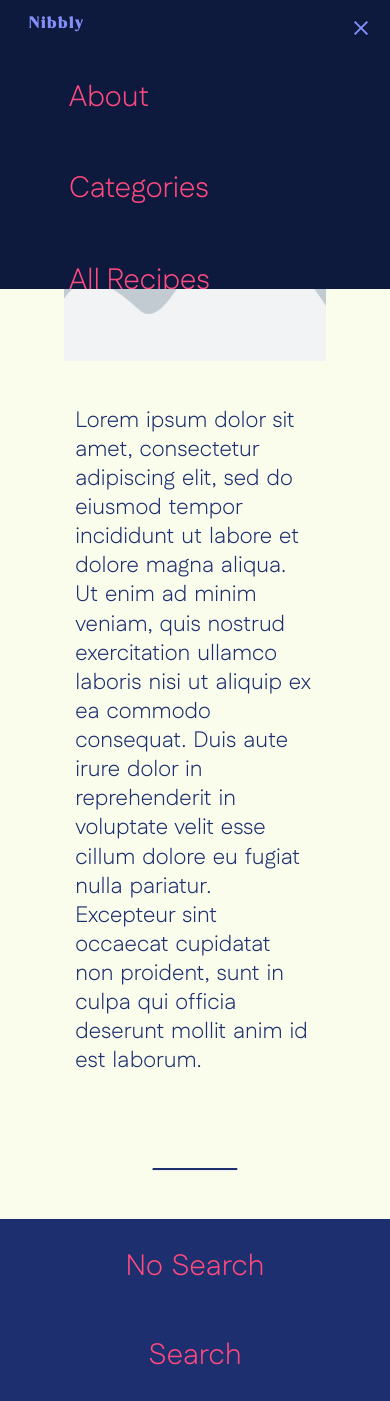
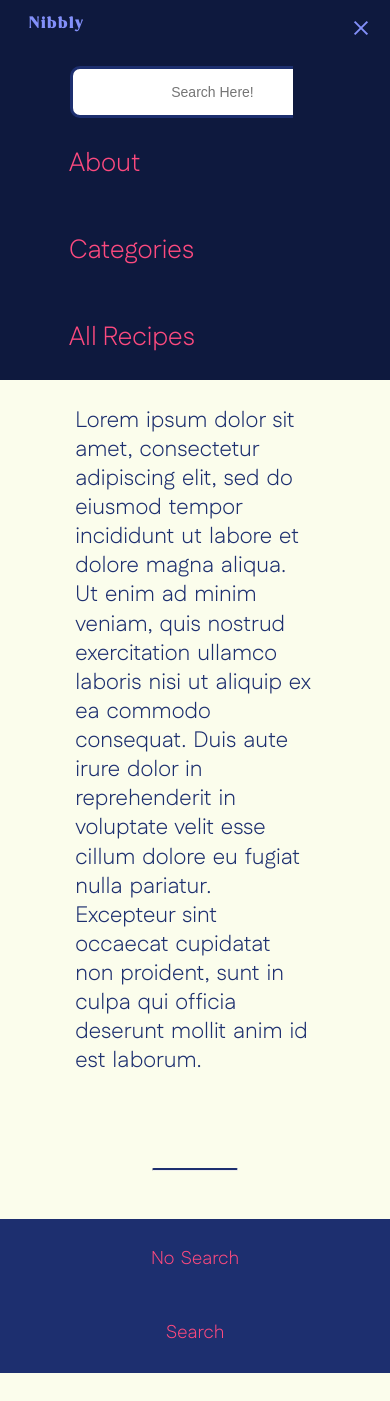
Before and after one commit to vzurui/idm232-vpl26, a PHP site: page /about.html in a window 390 px wide, after a click that opens the changed part. After the commit the page ends 1373 px from the top, so only its background shows below. Run offline with PHP 8.4, Linux system fonts and the light colour scheme.

Commit message:
updates
nav bar, hamburger

```diff
--- a/about.html
+++ b/about.html
@@ -12,10 +12,6 @@
     <input class="menu-btn" type="checkbox" id="menu-btn" />
     <label class="menu-icon" for="menu-btn"><span class="navicon"></span></label>
     <ul class="menu">
-			<li><a href="about.html">About</a></li>
-			<li><a href="categories.html">Categories</a></li>
-			<li><a href="all-recipes.html">All Recipes</a></li>
-		</ul>
 
     <div class="topnav">
     <div class="search-container">
@@ -24,6 +20,11 @@
       </form>
     </div>
   </div>
+
+  <li><a href="about.html">About</a></li>
+  <li><a href="categories.html">Categories</a></li>
+  <li><a href="all-recipes.html">All Recipes</a></li>
+</ul>
   </header>
 
 
--- a/css/style.css
+++ b/css/style.css
@@ -114,6 +114,8 @@ nav {
 a {
 	text-decoration: none;
 	color: var(--flamingo-);
+	font-family: 'fustat', Arial, Helvetica, sans-serif;
+	font-size: 110%;
 }
 
 a:hover {
@@ -221,10 +223,14 @@ hr.solid {
 
 /*search bar*/
 
-.topnav .search-container {
-  display: flex;
-  justify-content: center;
-	margin: 0;
+.menu {
+	width: 75%;
+	display: flex;
+	flex-direction: row;
+}
+
+form {
+	width: 30%;
 }
 
 .topnav input[type=text] {
@@ -287,12 +293,6 @@ transform: scale(1.02);
 border: 2px solid var(--flamingo-);
 }
 
-a {
-	font-family: 'fustat', Arial, Helvetica, sans-serif;
-  color: var(--flamingo-);
-	font-size: 3.5vh;
-}
-
 .recipe-div {
 	display: grid;
 	grid-template-columns: 1fr 50%;
@@ -350,7 +350,7 @@ a {
 
 .header li a {
   display: block;
-  padding: 25px 50px 20px 35px;
+  padding: 25px 20px 20px 35px;
   text-decoration: none;
 }
 
@@ -373,7 +373,7 @@ a {
 .header .menu {
   clear: both;
   max-height: 0;
-  transition: max-height .2s ease-out;
+  transition: max-height .3s ease-out;
 }
 
 /* menu icon */
@@ -392,7 +392,7 @@ a {
   display: block;
   height: 2px;
   position: relative;
-  transition: background .2s ease-out;
+  transition: background .3s ease-out;
   width: 18px;
 }
 
@@ -403,7 +403,7 @@ a {
   display: block;
   height: 100%;
   position: absolute;
-  transition: all .2s ease-out;
+  transition: all .3s ease-out;
   width: 100%;
 }
 
@@ -492,9 +492,6 @@ and (min-width: 1200px) {
 
 @media screen
 and (max-width: 1200px) {
-	.topnav .search-container {
-		display: none;
-}
 	.categories {
 		display: grid;
 		grid-template-columns: 30% 30%;
@@ -519,6 +516,20 @@ a.recipe-image img {
 .sad-glass {
 	width: 7vw;
 	height: auto;
+}
+.header .menu-btn:checked ~ .menu {
+  max-height: 500px;
+	display: flex;
+	flex-direction: column;
+}
+.topnav input[type=text] {
+  padding: 15px 8em;
+  margin-top: 1.2em;
+	margin-left: 5em;
+  font-size: 14px;
+	text-align: center;
+  border-radius: 10px;
+	border: 3px solid var(--nightlife)
 }
 }
 
@@ -565,4 +576,13 @@ and (max-width: 425px) {
 		width: 11vw;
 		height: auto;
 	}
+	.topnav input[type=text] {
+		padding: 15px 3.5em;
+		margin-top: 1.2em;
+		margin-left: 5em;
+		font-size: 14px;
+		text-align: center;
+		border-radius: 10px;
+		border: 3px solid var(--nightlife)
+	}
 }
```
Also changed, not shown: all-recipes.html (+5 -4 lines), categories.html (+5 -4 lines), filter-results.html (+5 -4 lines), index.html (+5 -4 lines), no-search.html (+5 -4 lines), recipe.html (+5 -4 lines), search-found.html (+3 -4 lines). Lines whose indentation alone changed are shown as unchanged.
